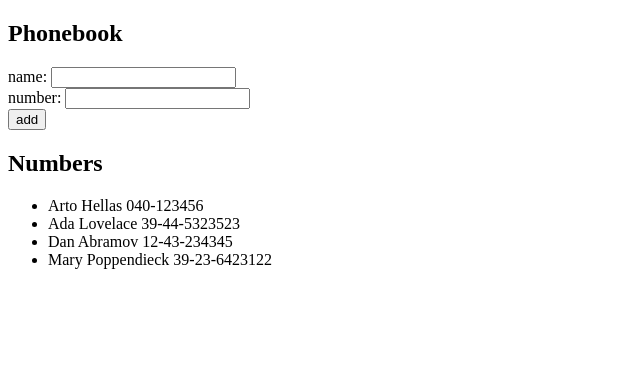
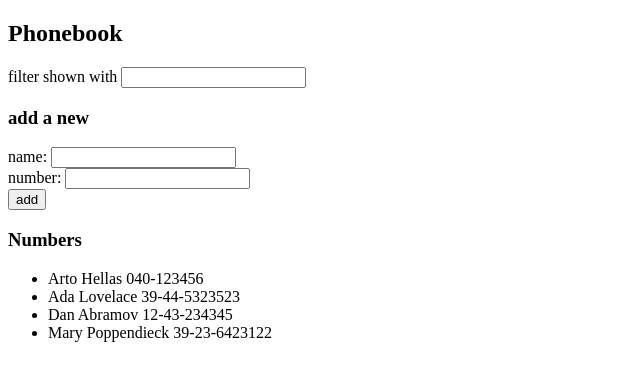
Before and after one commit to e-stjernstrom/helsinki-fullstack, a React (Vite) app in the folder part2/phonebook/: page / in a window 1280 px wide. Shown: the top 380 px of the page, without its empty margins (0-640 px from the left). Built offline with nearby package versions, Linux system fonts and the light colour scheme.

Commit message:
Finished Exercices 2.9.

```diff
--- a/part2/phonebook/src/App.jsx
+++ b/part2/phonebook/src/App.jsx
@@ -14,8 +14,13 @@
     { name: 'Dan Abramov', number: '12-43-234345', id: 3 },
     { name: 'Mary Poppendieck', number: '39-23-6423122', id: 4 }
   ])
+  const [filter, setFilter] = useState('')
   const [newName, setNewName] = useState('')
   const [newNumber, setNewNumber] = useState('')
+
+  const handleFilterChange = (event) => {
+    setFilter(event.target.value)
+  }
 
   const handleNameChange = (event) => {
     setNewName(event.target.value)
@@ -24,6 +29,11 @@
   const handleNumberChange = (event) => {
     setNewNumber(event.target.value)
   }
+
+  const personsToshow =
+    filter === ('')
+      ? persons
+      : persons.filter(person => person.name.toLowerCase().includes(filter.toLowerCase()))
 
   const addNewPerson = (event) => {
     event.preventDefault()
@@ -43,6 +53,11 @@
   return (
     <div>
       <h2>Phonebook</h2>
+      <div>
+        filter shown with <input value={filter} onChange={handleFilterChange}/>
+      </div>
+
+      <h3>add a new</h3>
       <form onSubmit={addNewPerson}>
         <div>name: <input value={newName} onChange={handleNameChange}/></div>
         <div>number: <input value={newNumber} onChange={handleNumberChange}/></div>
@@ -50,8 +65,9 @@
           <button type="submit">add</button>
         </div>
       </form>
-      <h2>Numbers</h2>
-      <Persons persons={persons} />
+
+      <h3>Numbers</h3>
+      <Persons persons={personsToshow} />
     </div>
   )
 }
```
